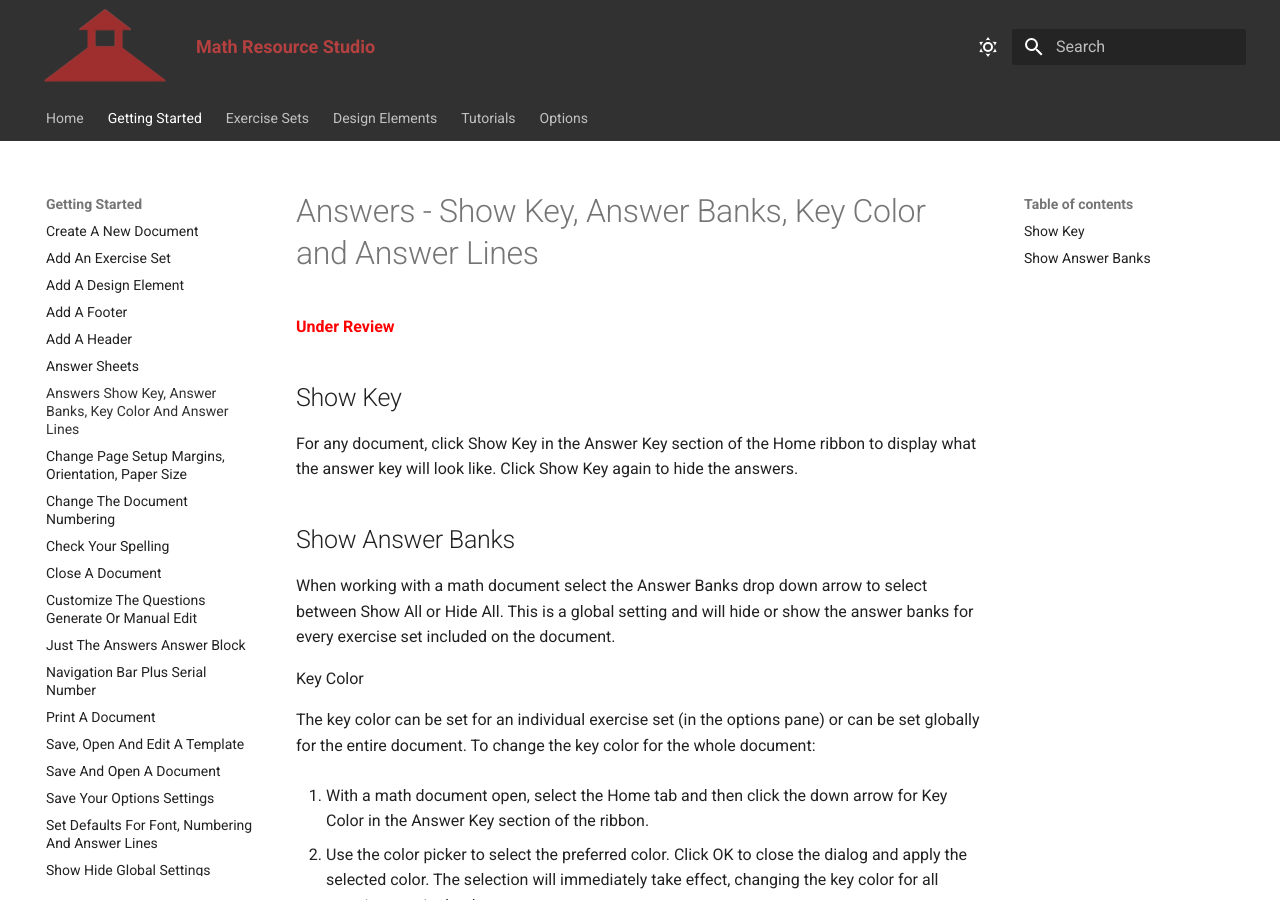
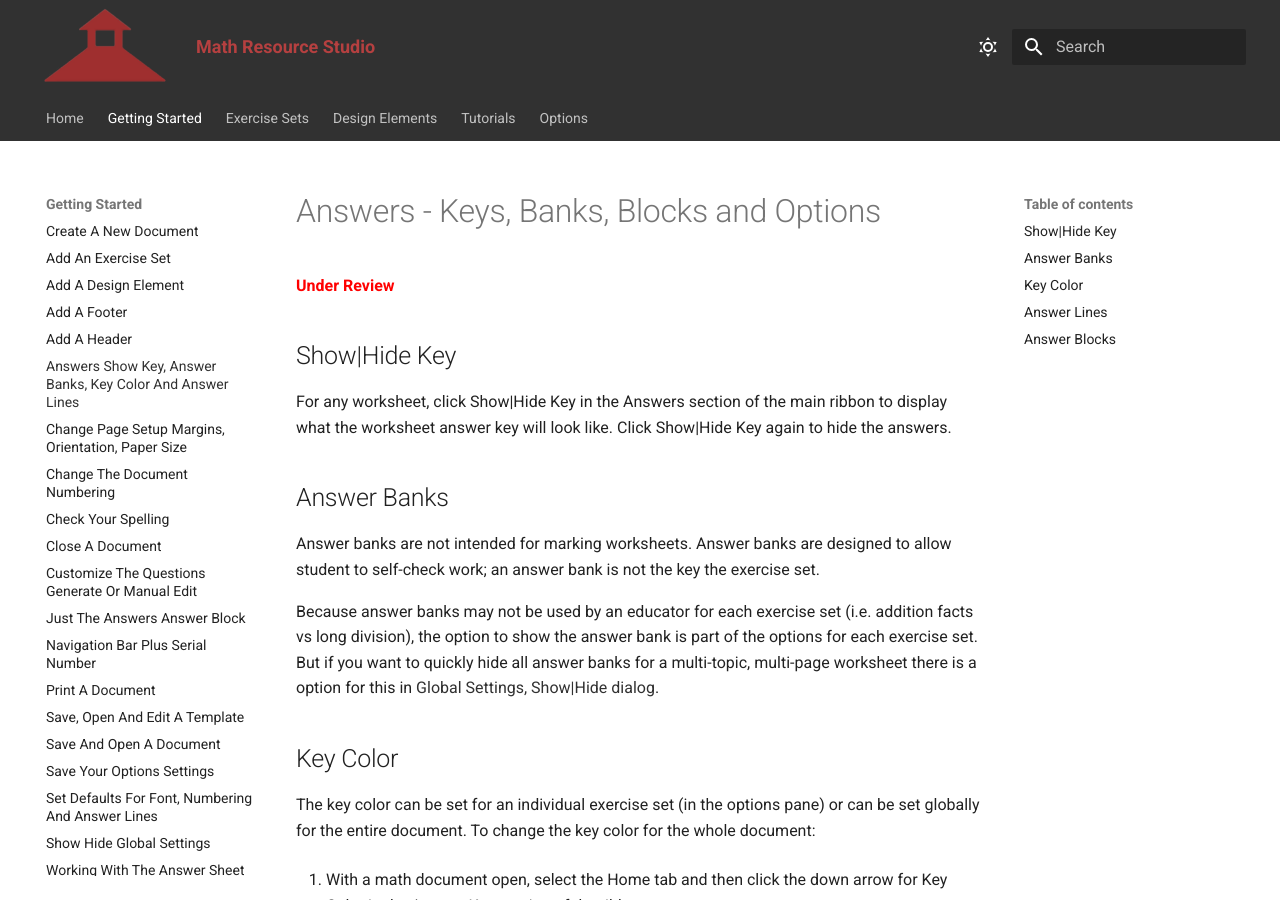
Before and after one commit to rdinch/MathResourceStudio-Help, an MkDocs documentation site: the page built from docs/getting-started/answers---show-key,-answer-banks,-key-color-and-answer-lines.md, in a window 1280 px wide and 900 px high. Built offline with MkDocs 1.6.1 and Material for MkDocs 9.7.7, drawn with Linux system fonts in a browser that asks for light colours; some of the changed text lies outside the part shown.

Commit message:
Update answers docs and navigation
Revise several getting-started docs and update site navigation:

- docs/getting-started/add-a-footer.md: Capitalize title to "Add A Footer".
- docs/getting-started/answer-sheets.md: Mark page as under review (added "- REMOVE?").
- docs/getting-started/answers---show-key,-answer-banks,-key-color-and-answer-lines.md: Rework content and headings—rename page to cover Keys, Banks, Blocks and Options; change Show Key to Show|Hide Key; add guidance about answer banks (intent and global settings); promote Key Color and Answer Lines to clearer sections; add new Answer Blocks section.
- mkdocs.yml: Remove the standalone "Answer Sheets" entry from the navigation.

These edits reorganize and clarify answer-related documentation and adjust the site nav accordingly.

```diff
--- a/docs/getting-started/answers---show-key,-answer-banks,-key-color-and-answer-lines.md
+++ b/docs/getting-started/answers---show-key,-answer-banks,-key-color-and-answer-lines.md
@@ -1,16 +1,18 @@
-# Answers - Show Key, Answer Banks, Key Color and Answer Lines
+# Answers - Keys, Banks, Blocks and Options
 
 <p style="color: red; font-weight: bold;">Under Review</p>
 
-## Show Key
+## Show|Hide Key
 
-For any document, click Show Key in the Answer Key section of the Home ribbon to display what the answer key will look like. Click Show Key again to hide the answers.
+For any worksheet, click Show|Hide Key in the Answers section of the main ribbon to display what the worksheet answer key will look like. Click Show|Hide Key again to hide the answers.
 
-## Show Answer Banks
+## Answer Banks
 
-When working with a math document select the Answer Banks drop down arrow to select between Show All or Hide All. This is a global setting and will hide or show the answer banks for every exercise set included on the document.
+Answer banks are not intended for marking worksheets. Answer banks are designed to allow student to self-check work; an answer bank is not the key the exercise set.
 
-Key Color
+Because answer banks may not be used by an educator for each exercise set (i.e. addition facts vs long division), the option to show the answer bank is part of the options for each exercise set. But if you want to quickly hide all answer banks for a multi-topic, multi-page worksheet there is a option for this in [Global Settings, Show|Hide dialog](show-hide---global-settings.md).
+
+## Key Color
 
 The key color can be set for an individual exercise set (in the options pane) or can be set globally for the entire document. To change the key color for the whole document:
 
@@ -18,7 +20,7 @@ The key color can be set for an individual exercise set (in the options pane) or
 
 2. Use the color picker to select the preferred color. Click OK to close the dialog and apply the selected color. The selection will immediately take effect, changing the key color for all exercise sets in the document.
 
-Answer Lines
+## Answer Lines
 
 Hide or customize the look of the answer lines for a math document.
 
@@ -36,3 +38,7 @@ Hide or customize the look of the answer lines for a math document.
 5. Style - Click the down arrow and select from three styles: Dot; Dash; Solid.
 
 6. Click OK to close the editor and update the math document.
+
+## Answer Blocks
+
+Hide or customize the look of the answer lines for a math document.
--- a/mkdocs.yml
+++ b/mkdocs.yml
@@ -51,7 +51,6 @@ nav:
     - "Add A Design Element": getting-started/add-a-design-element.md
     - "Add A Footer": getting-started/add-a-footer.md
     - "Add A Header": getting-started/add-a-header.md
-    - "Answer Sheets": getting-started/answer-sheets.md
     - "Answers  Show Key, Answer Banks, Key Color And Answer Lines": getting-started/answers---show-key,-answer-banks,-key-color-and-answer-lines.md
     - "Change Page Setup   Margins, Orientation, Paper Size": getting-started/change-page-setup---margins,-orientation,-paper-size.md
     - "Change The Document Numbering": getting-started/change-the-document-numbering.md
```
Also changed, not shown: docs/getting-started/add-a-footer.md (+1 -1 lines), docs/getting-started/answer-sheets.md (+1 -1 lines).
